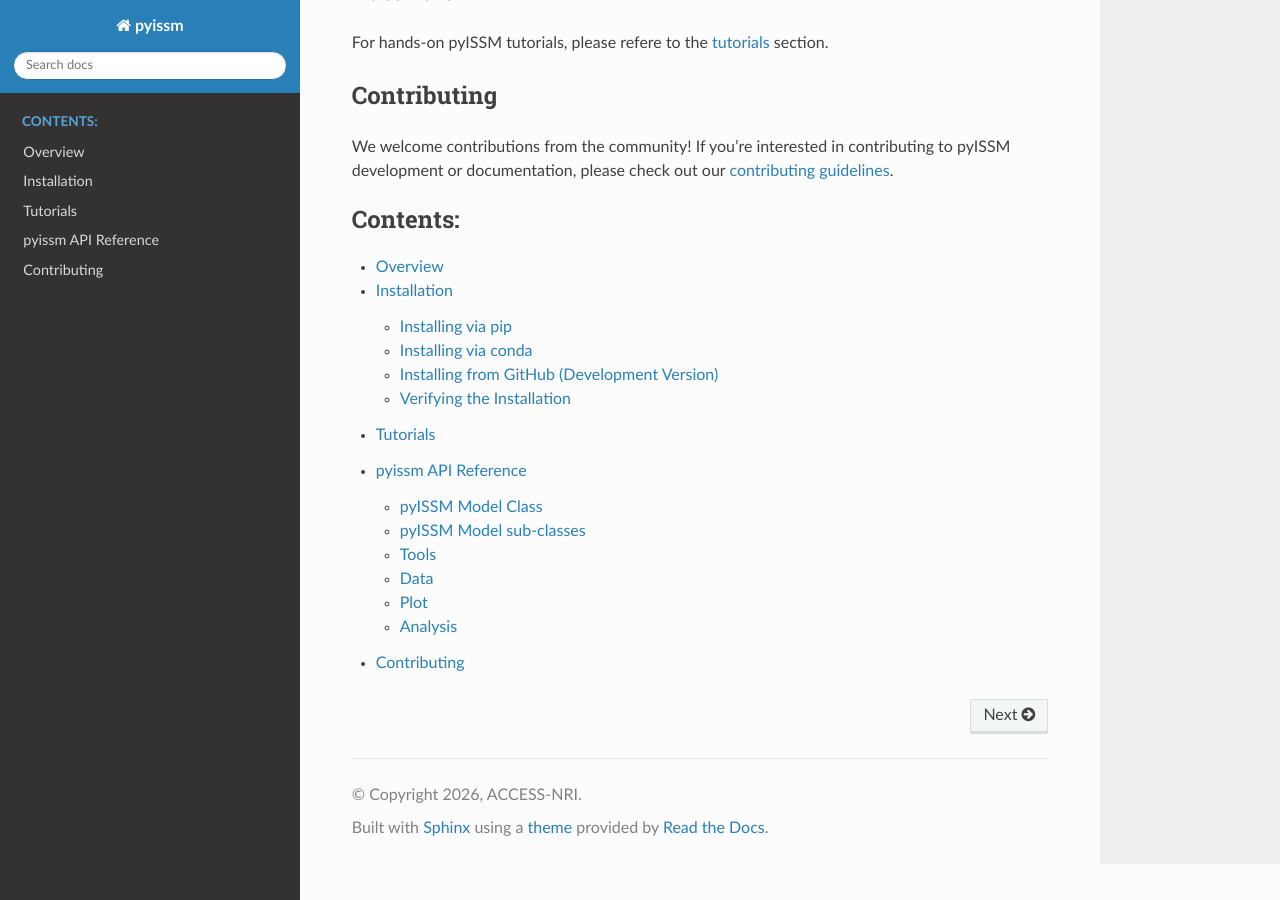
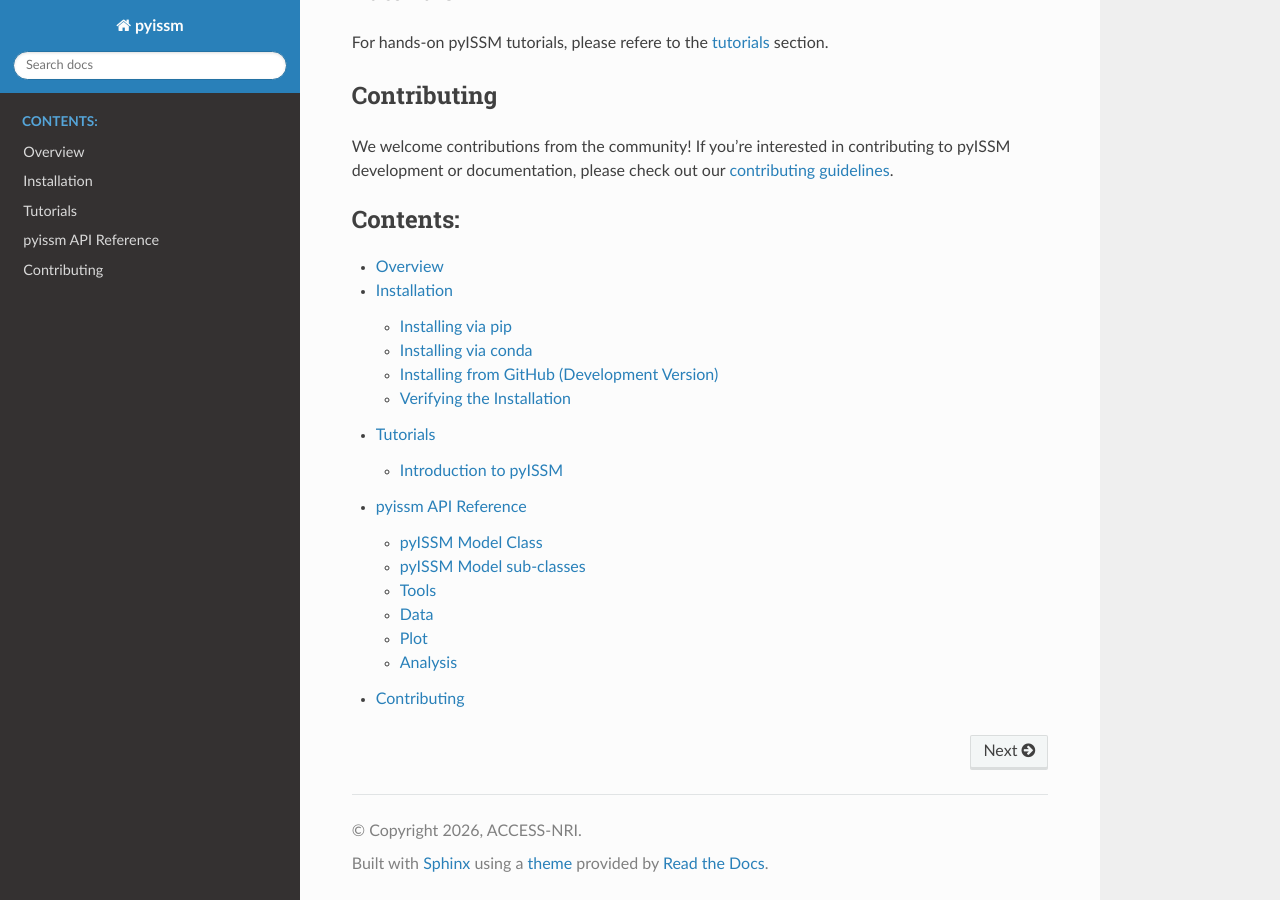
Before and after one commit to ACCESS-NRI/pyISSM, a Sphinx documentation site: the page built from docs/source/index.rst, in a window 1280 px wide and 900 px high, scrolled down 686 px. Built offline with Sphinx 7.4.7 and the Read the Docs theme 3.1.0, drawn with Linux system fonts in a browser that asks for light colours; pages that are not in the unit, such as notebooks, are missing from menus.

Commit message:
Move tutorials/ to source/tutorials

```diff
--- a/docs/source/tutorials.rst
+++ b/docs/source/tutorials.rst
@@ -8,4 +8,4 @@ Hands-on tutorials demonstrating common pyISSM workflows.
 .. toctree::
    :maxdepth: 1
 
-   ../tutorials/1_pyISSM_intro.ipynb
+   tutorials/1_pyISSM_intro.ipynb
```
Also changed, not shown: docs/source/tutorials/1_pyISSM_intro.ipynb (renamed from docs/tutorials/1_pyISSM_intro.ipynb).
